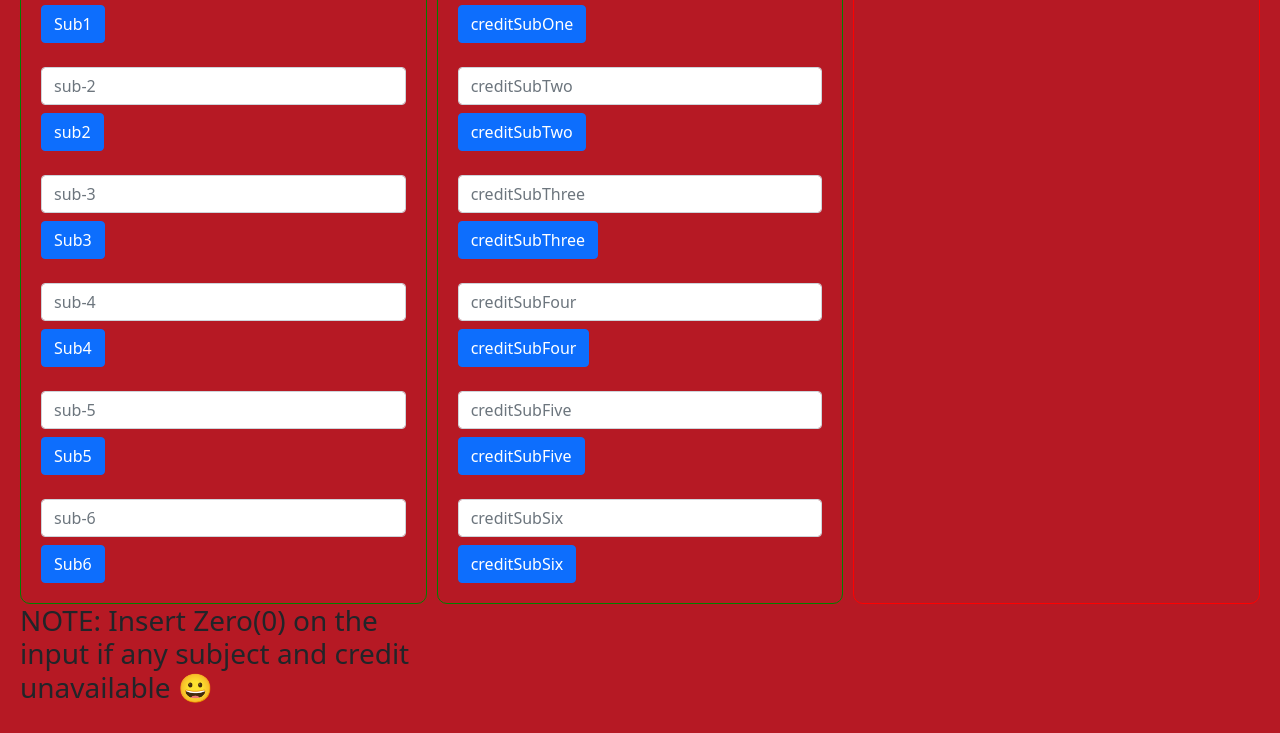
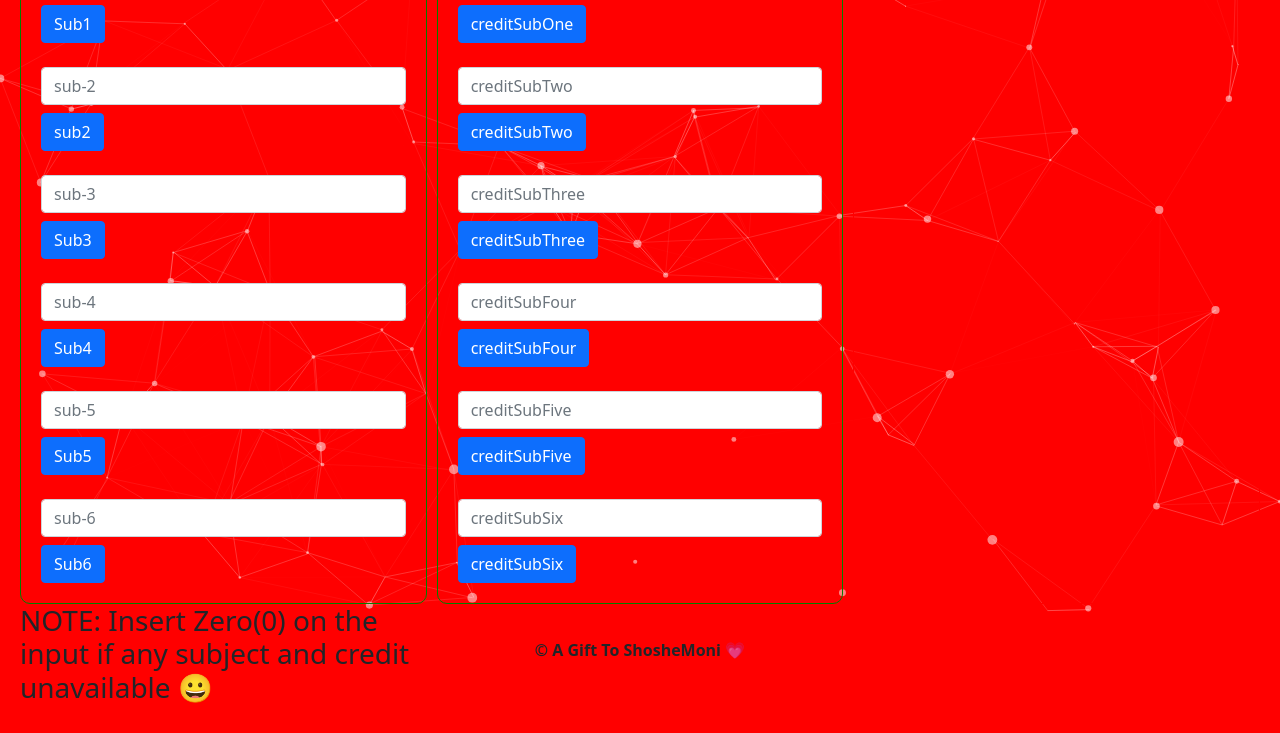
Before and after one commit to durjoybd14/cgpa-calculator, a plain HTML site: page index.html in a window 1280 px wide. Shown: the part 182-915 px from the top of the page. Drawn offline with nearby package versions, Linux system fonts and the light colour scheme.

Commit message:
particle added

```diff
--- a/index.html
+++ b/index.html
@@ -14,8 +14,8 @@
     body {
         margin: 0;
         padding: 0;
-        /* height: 100vh; */
-        /* background: red; */
+        height: 100vh;
+        background: red;
     }
 
 
@@ -25,7 +25,6 @@
         display: grid;
         grid-template-columns: repeat(3, 1fr);
         grid-column-gap: 10px;
-        background-color: #b61924;
 
     }
 
@@ -119,7 +118,7 @@
 
         </div>
     </div>
-    <footer class="text-w">&copy; A Gift To ShosheMoni &#128151</footer>
+    <footer>&copy; A Gift To ShosheMoni &#128151</footer>
 
     <script src="script.js"></script>
     <script src="particles.min.js"></script>
```
